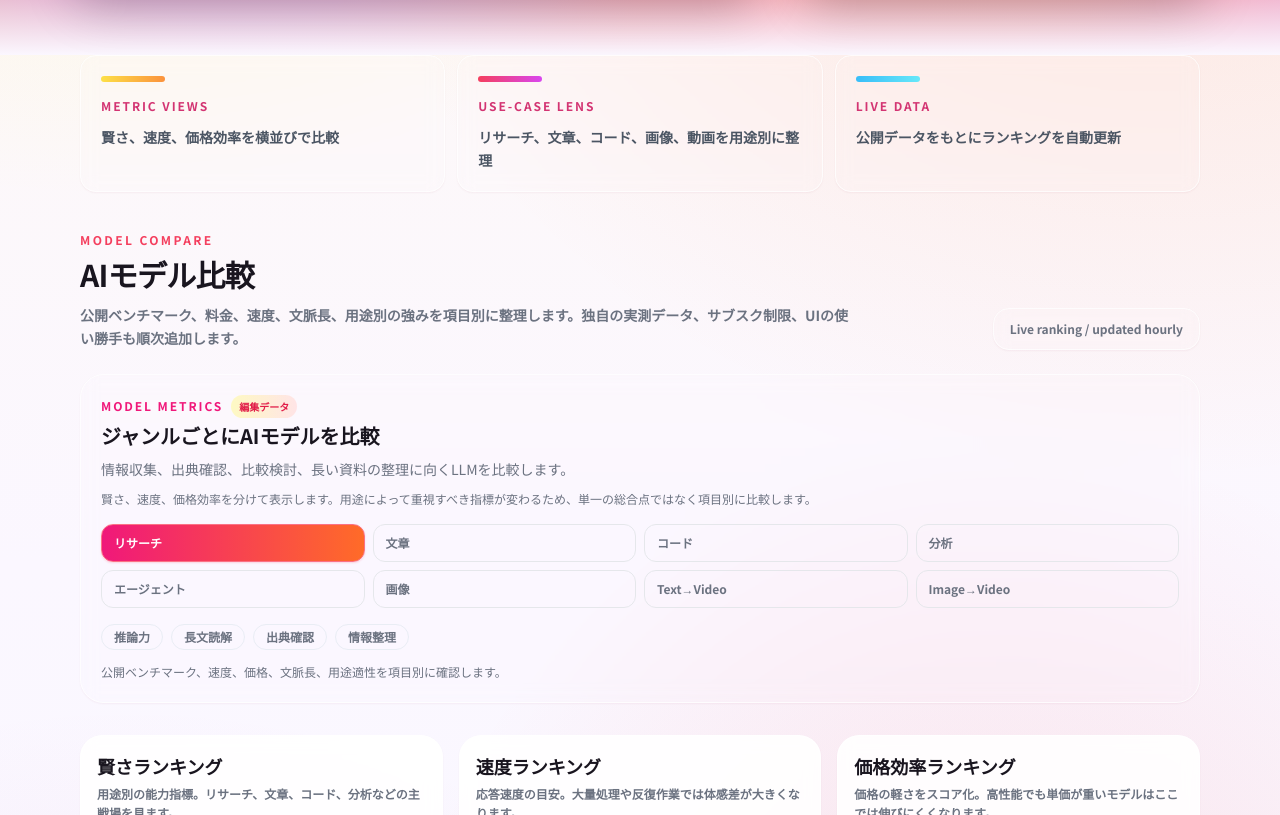
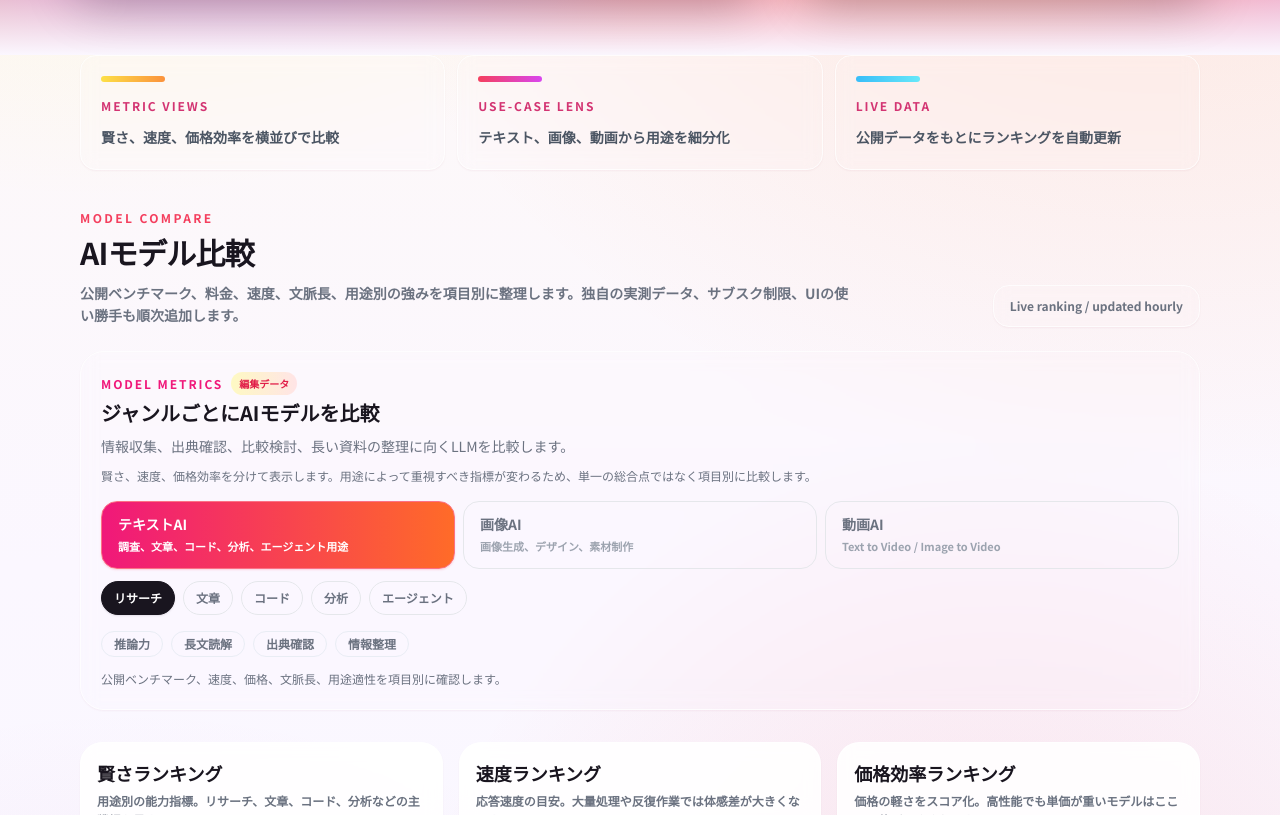
Before and after one commit to WW-QuadrupleU/aincarn, a Next.js app: page / in a window 1280 px wide. Shown: the part 700-1515 px from the top of the page. Built offline with nearby package versions, Linux system fonts and the light colour scheme; no server answers.

Commit message:
Group AI comparison tabs by modality

```diff
--- a/app/page.tsx
+++ b/app/page.tsx
@@ -12,7 +12,7 @@ export const metadata: Metadata = {
 
 const signals = [
   ['Metric views', '賢さ、速度、価格効率を横並びで比較'],
-  ['Use-case lens', 'リサーチ、文章、コード、画像、動画を用途別に整理'],
+  ['Use-case lens', 'テキスト、画像、動画から用途を細分化'],
   ['Live data', '公開データをもとにランキングを自動更新'],
 ]
 
@@ -57,7 +57,7 @@ export default function HomePage() {
                 <div key={item} className="rounded-2xl border border-white/20 bg-white/12 px-3 py-3 backdrop-blur">
                   <p className="text-[10px] font-black uppercase tracking-[0.14em] text-white/64">{item}</p>
                   <p className="mt-1 text-sm font-black text-white">
-                    {item === 'Live' ? '自動更新' : item === 'Metrics' ? '3指標' : '8用途'}
+                    {item === 'Live' ? '自動更新' : item === 'Metrics' ? '3指標' : '3カテゴリ'}
                   </p>
                 </div>
               ))}
--- a/components/AiModelCompareTool.tsx
+++ b/components/AiModelCompareTool.tsx
@@ -56,6 +56,32 @@ function formatDate(value: string): string {
 function eligibleForGenre(models: AiModel[], genreId: AiGenreId): AiModel[] {
   return models.filter((model) => model.visibleIn.includes(genreId))
 }
+
+const AI_GENRE_GROUPS: Array<{
+  id: string
+  label: string
+  description: string
+  genreIds: AiGenreId[]
+}> = [
+  {
+    id: 'text',
+    label: 'テキストAI',
+    description: '調査、文章、コード、分析、エージェント用途',
+    genreIds: ['research', 'writing', 'coding', 'analysis', 'agent'],
+  },
+  {
+    id: 'image',
+    label: '画像AI',
+    description: '画像生成、デザイン、素材制作',
+    genreIds: ['image'],
+  },
+  {
+    id: 'video',
+    label: '動画AI',
+    description: 'Text to Video / Image to Video',
+    genreIds: ['textVideo', 'imageVideo'],
+  },
+]
 
 function ScoreBar({ label, score }: { label: string; score: number }) {
   return (
@@ -260,6 +286,8 @@ export default function AiModelCompareTool() {
   }, [])
 
   const genre = AI_GENRES.find((item) => item.id === genreId) ?? AI_GENRES[0]
+  const activeGroup = AI_GENRE_GROUPS.find((group) => group.genreIds.includes(genreId)) ?? AI_GENRE_GROUPS[0]
+  const groupGenres = AI_GENRES.filter((item) => activeGroup.genreIds.includes(item.id))
   const genreModels = useMemo(() => eligibleForGenre(payload.models, genreId), [payload.models, genreId])
 
   const performanceRanking = useMemo(
@@ -311,16 +339,37 @@ export default function AiModelCompareTool() {
             賢さ、速度、価格効率を分けて表示します。用途によって重視すべき指標が変わるため、単一の総合点ではなく項目別に比較します。
           </p>
         </div>
-        <div className="grid gap-2 sm:grid-cols-4">
-          {AI_GENRES.map((item) => (
+        <div className="grid gap-2 md:grid-cols-3">
+          {AI_GENRE_GROUPS.map((group) => (
+            <button
+              key={group.id}
+              type="button"
+              onClick={() => setGenreId(group.genreIds[0])}
+              className={`rounded-2xl border px-4 py-3 text-left transition-all ${
+                activeGroup.id === group.id
+                  ? 'border-rose-400 bg-gradient-to-r from-[#f0187a] to-[#ff6b28] text-white shadow-sm shadow-rose-500/20'
+                  : 'border-gray-200 bg-white/82 text-gray-500 hover:border-rose-300 hover:bg-white hover:text-brand-text'
+              }`}
+            >
+              <span className="block text-sm font-black">{group.label}</span>
+              <span className={`mt-1 block text-[11px] font-bold leading-relaxed ${
+                activeGroup.id === group.id ? 'text-white/72' : 'text-gray-400'
+              }`}>
+                {group.description}
+              </span>
+            </button>
+          ))}
+        </div>
+        <div className="mt-3 flex flex-wrap gap-2">
+          {groupGenres.map((item) => (
             <button
               key={item.id}
               type="button"
               onClick={() => setGenreId(item.id)}
-              className={`rounded-xl border px-3 py-2.5 text-left text-xs font-black transition-all ${
+              className={`rounded-full border px-3 py-2 text-xs font-black transition-all ${
                 genreId === item.id
-                  ? 'border-rose-400 bg-gradient-to-r from-[#f0187a] to-[#ff6b28] text-white shadow-sm shadow-rose-500/20'
-                  : 'border-gray-200 bg-white/82 text-gray-500 hover:border-rose-300 hover:bg-white hover:text-brand-text'
+                  ? 'border-brand-text bg-brand-text text-white shadow-sm shadow-slate-900/10'
+                  : 'border-gray-200 bg-white/72 text-gray-500 hover:border-rose-300 hover:bg-white hover:text-brand-text'
               }`}
             >
               {item.shortLabel}
```
